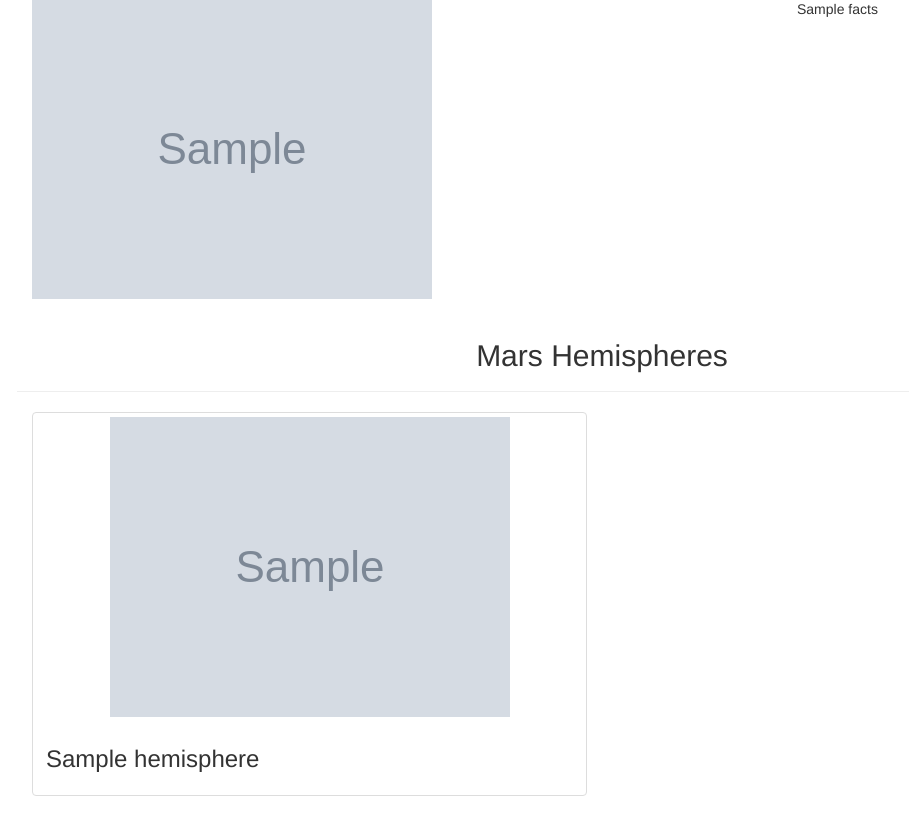
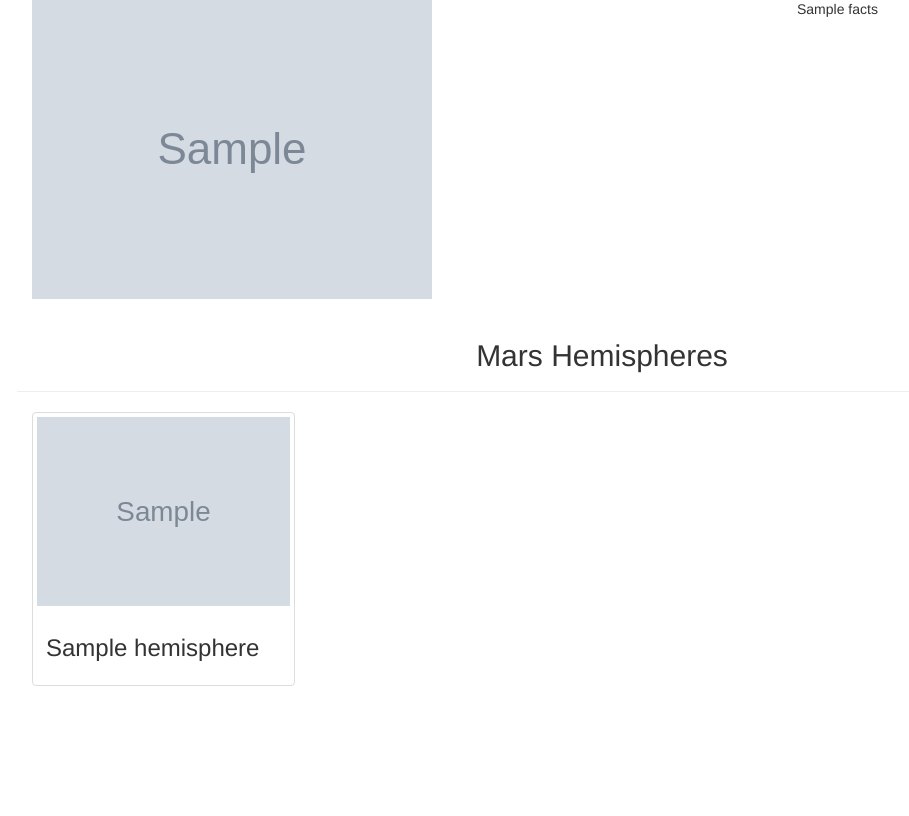
Before and after one commit to speddings/mission-to-mars, a Flask app: page / in a window 1280 px wide. Shown: the part 468-1284 px from the top of the page, without its empty margins (38-947 px from the left). After the commit the page ends 1154 px from the top, so only its background shows below. Run offline with Flask 2, Linux system fonts and the light colour scheme; grey boxes marked "Sample" are stand-in pictures; a database or web service that is not in the repository returns one stand-in record (values such as "Sample title"); some libraries are stand-ins or nearby versions.

Commit message:
update webpage file

```diff
--- a/templates/index2.html
+++ b/templates/index2.html
@@ -62,7 +62,7 @@
         </div>
 
         {% for hemisphere in mars.Hemispheres %}
-        <div class="col-xs-6 col-sm-3 col-md-6">
+        <div class="col-sm-3">
           <div class="thumbnail">
             <img
               src="{{hemisphere.img_url | default('static/images/error.png', true) }}"
```
